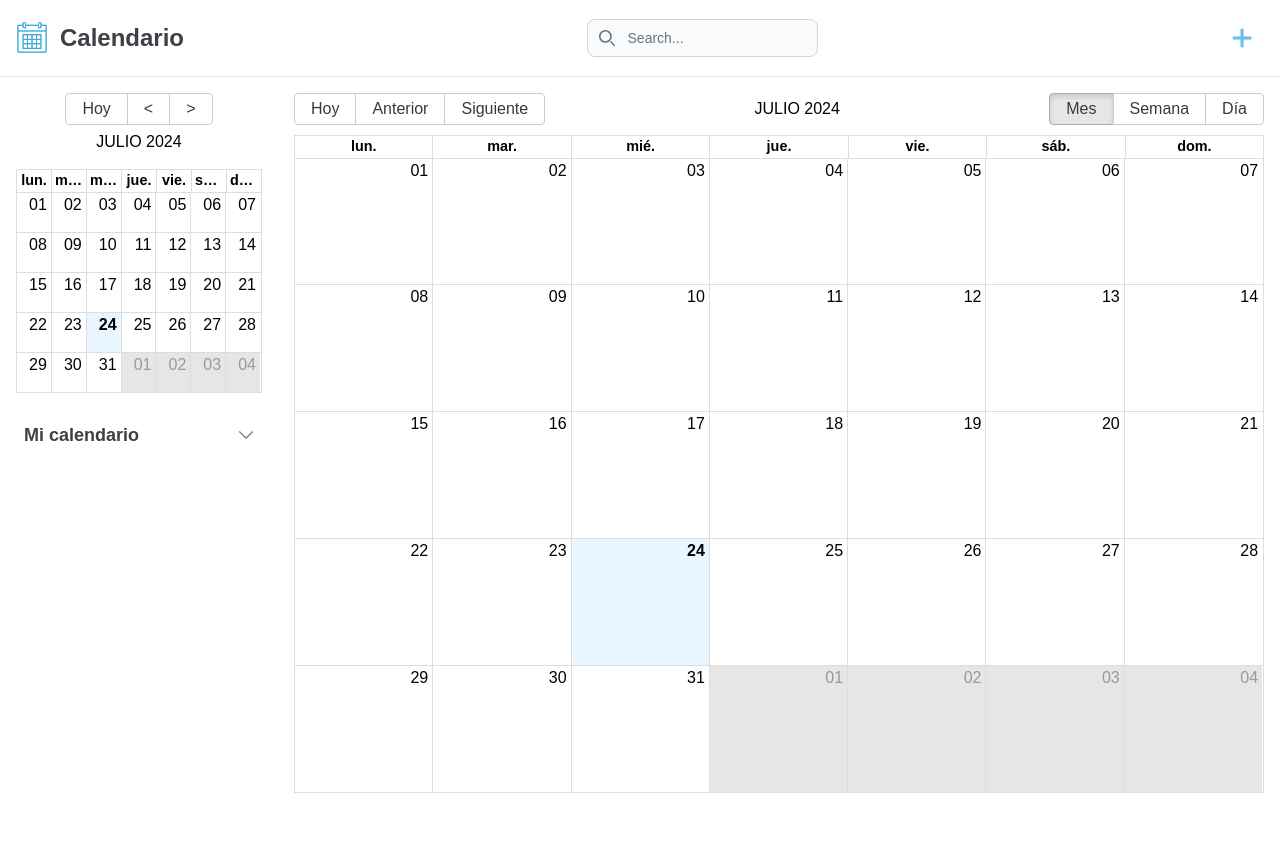
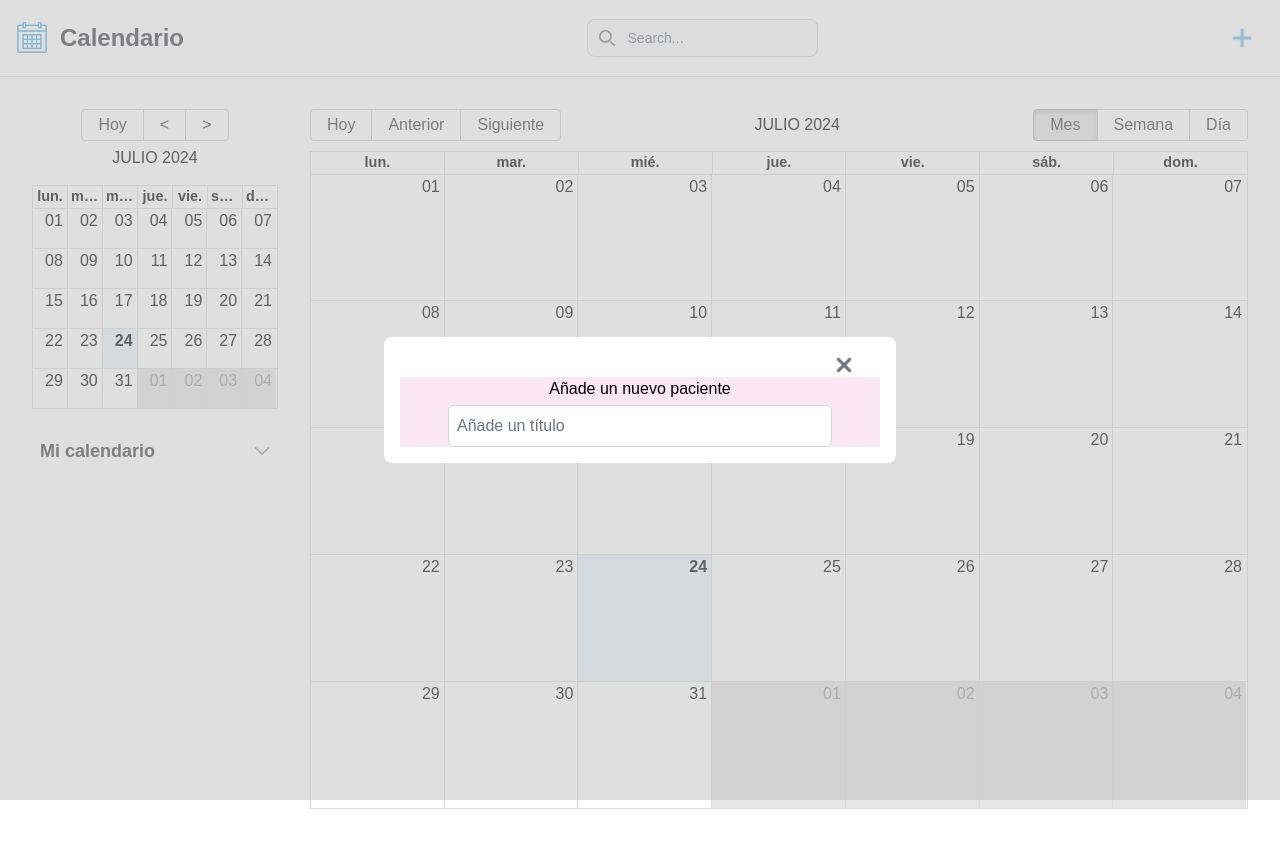
Before and after one commit to Melanialassia/Calendar, a React (Vite) app: page / in a window 1280 px wide. Both pictures are taken after a click on the button 1242 px from the left and 38 px from the top of the page. Before the commit the page ends 809 px from the top, so only its background shows below. Built offline with nearby package versions, Linux system fonts and the light colour scheme.

Commit message:
creacion de modal

```diff
--- a/src/App.jsx
+++ b/src/App.jsx
@@ -1,15 +1,32 @@
+//HOOKS
+import { useState } from "react";
 //COMPONENTS
 import LateralMenu from "./components/LateralMenu/LateralMenu";
 import MyCalendar from "./components/MyCalendar/MyCalendar";
+import Modal from "./components/Modal/Modal";
 import Navbar from "./components/Navbar/Navbar";
+import CreateEvent from "./components/CreateEvent/CreateEvent";
 
 function App() {
+
+  const[showModal, setShowModal] = useState(false);
+
+  const openModal = () => {
+    setShowModal(true)
+  }
+
+  const closeModal = () => {
+    setShowModal(false)
+  }
   return (
     <div className="m-0 p-0">
-      <Navbar />
-      <div className="max-w-screen-xl flex flex-row justify-between mx-auto p-">
+      <Navbar  openModal={openModal}/>
+      <div className="max-w-screen-xl flex flex-row justify-between mx-auto p-4">
         <LateralMenu />
         <MyCalendar />
+      <Modal  show={showModal} onClose={closeModal}>
+        <CreateEvent />
+      </Modal>
       </div>
     </div>
   );
--- /dev/null
+++ b/src/components/Modal/Modal.jsx
@@ -0,0 +1,17 @@
+const Modal = ({ show, onClose, children }) => {
+
+    if (!show) return null;
+
+  return (
+    <div className="fixed top-0 left-0 right-0 bottom-0 flex justify-center items-center bg-gray-transparent z-50">
+      <div className=" relative mx-auto rounded-lg w-2/5 h-6/12 p-4 bg-white">
+        <button onClick={onClose} className=" absolute right-10 cursor-pointer transition-all duration-300 rounded hover:bg-gray-200">
+          <img src="/logo/cross.png" alt="cruz" className="w-6"/>
+        </button>
+        <div>{children}</div>
+      </div>
+    </div>
+  );
+};
+
+export default Modal;
--- a/src/components/Navbar/Navbar.jsx
+++ b/src/components/Navbar/Navbar.jsx
@@ -1,7 +1,7 @@
 // COMPONENTS
 import { DarkThemeToggle, Flowbite } from "flowbite-react";
 
-const Navbar = () => {
+const Navbar = ({ openModal }) => {
   return (
     <nav className="bg-white">
       <div className="max-w-screen-xl flex flex-wrap items-center justify-between mx-auto p-4">
@@ -16,7 +16,7 @@ const Navbar = () => {
         </a>
         {/* BARDA DE BUSQUEDA */}
         <div className="flex md:order-2">
-          <button className="p-2.5 transition-all duration-300 rounded-lg hover:bg-gray-100">
+          <button onClick={openModal} className="p-2.5 transition-all duration-300 rounded-lg hover:bg-gray-100">
             <img
               src="/logo/add.png"
               alt="add logo"
```
